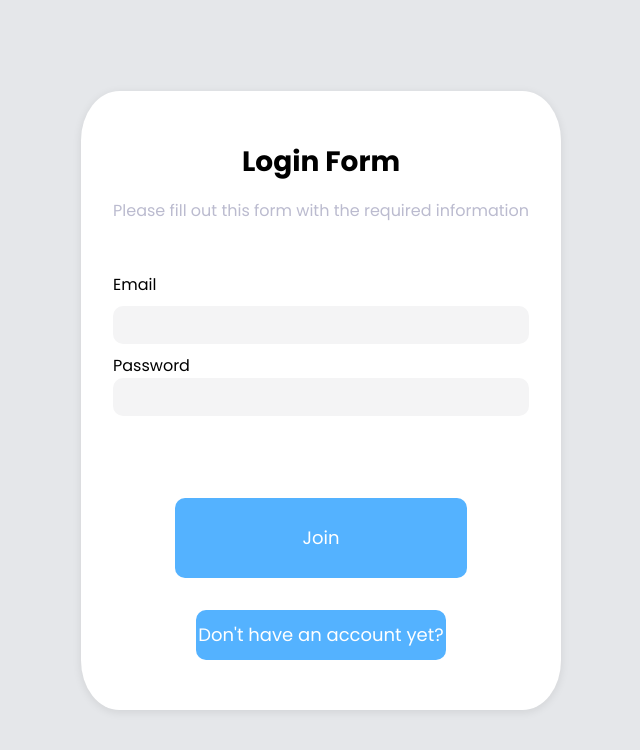
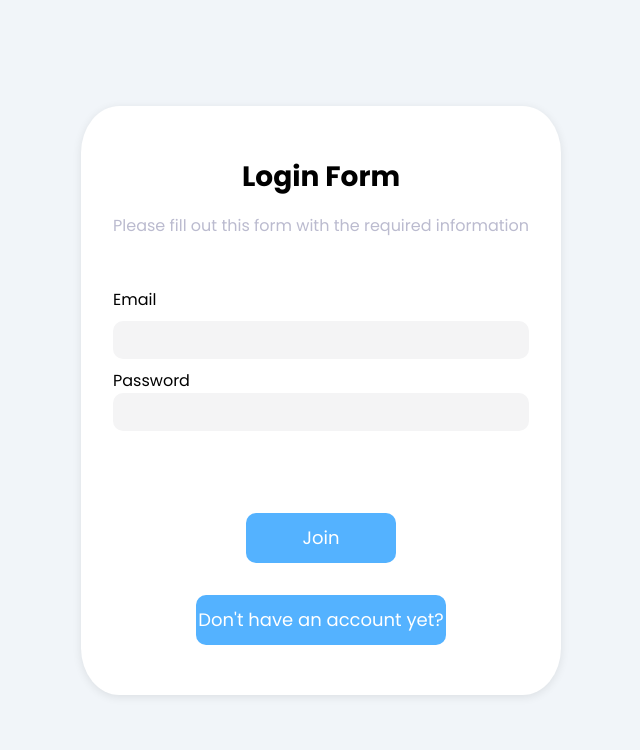
Before and after one commit to crockshine/china-cup, a React (Create React App) app: page / in a window 1280 px wide. Shown: the top 750 px of the page, without its empty margins (319-959 px from the left). Built offline with nearby package versions, Linux system fonts and the light colour scheme; no server answers.

Commit message:
edit login and registration pages

```diff
--- a/src/Registration/Login.css
+++ b/src/Registration/Login.css
@@ -1,8 +1,7 @@
-.main{
+.main_registration{
   display: flex;
   justify-content: center;
   align-items: center;
-  background-color: rgba(201, 201, 201, 0.315);
   width: 100%;
   height: 100vh;
 }
@@ -62,9 +61,9 @@
 }
 
 .submit_button{
-  width: 70%;
+  width: 36%;
   background-color: rgb(84, 178, 255);
-  height: 80px;
+  height: 50px;
   border-radius: 10px;
   color: white;
   font-size: 18px;
--- a/src/Registration/Registration.css
+++ b/src/Registration/Registration.css
@@ -2,7 +2,6 @@
   display: flex;
   justify-content: center;
   align-items: center;
-  background-color: rgba(201, 201, 201, 0.315);
   width: 100%;
   height: 100vh;
 }
@@ -61,16 +60,9 @@
   margin-bottom: 50px;
 }
 
-.submit_button{
-  width: 50%;
-  background-color: rgb(84, 178, 255);
-  height: 40px;
-  border-radius: 10px;
-  color: white;
-  font-size: 18px;
+.reg_button:hover{
+  background-color: rgb(29, 146, 241);
 }
-
-
 
 .submit_button:hover{
   background-color: rgb(29, 146, 241);
--- a/src/Registration/Registration.jsx
+++ b/src/Registration/Registration.jsx
@@ -75,7 +75,7 @@ export default function Registration() {
   };
 
   return(
-    <main className="main">
+    <main className="main_registration">
       <div className="center_block ">
         <h1 className="reg_label">Registration Form</h1>
         <h2 className="about_label">Please fill out this form with the required information</h2>
```
